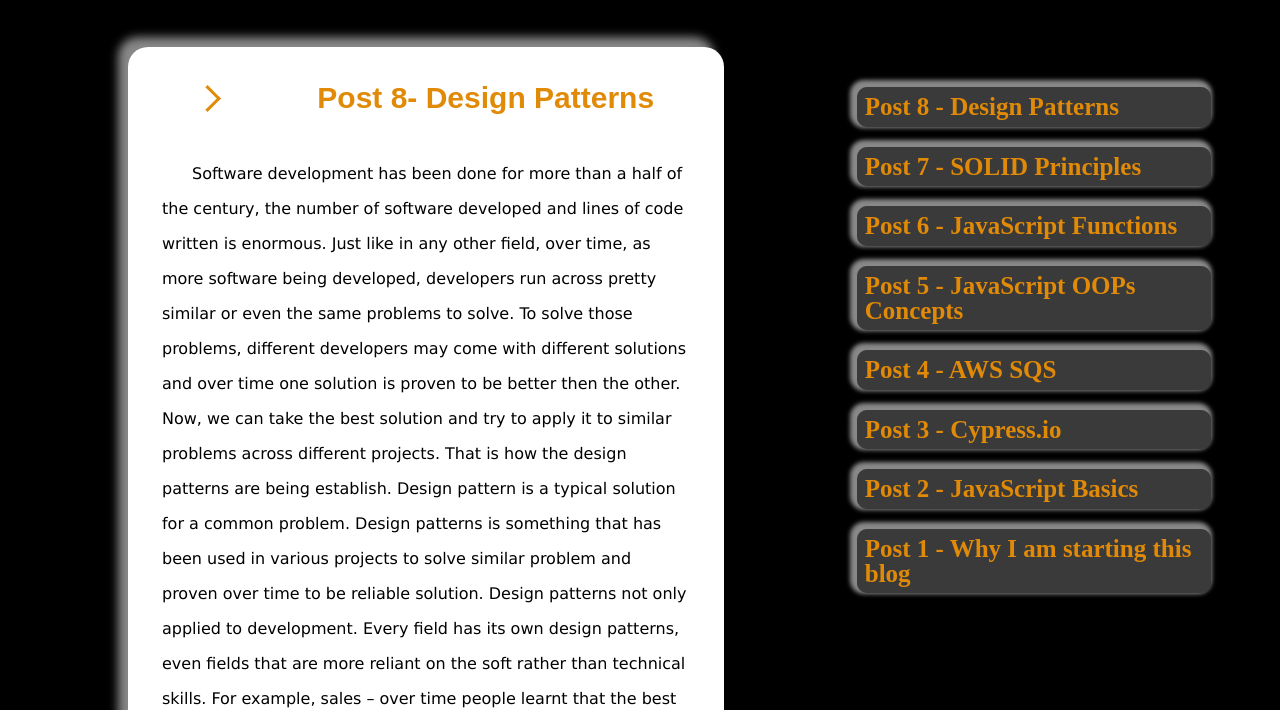
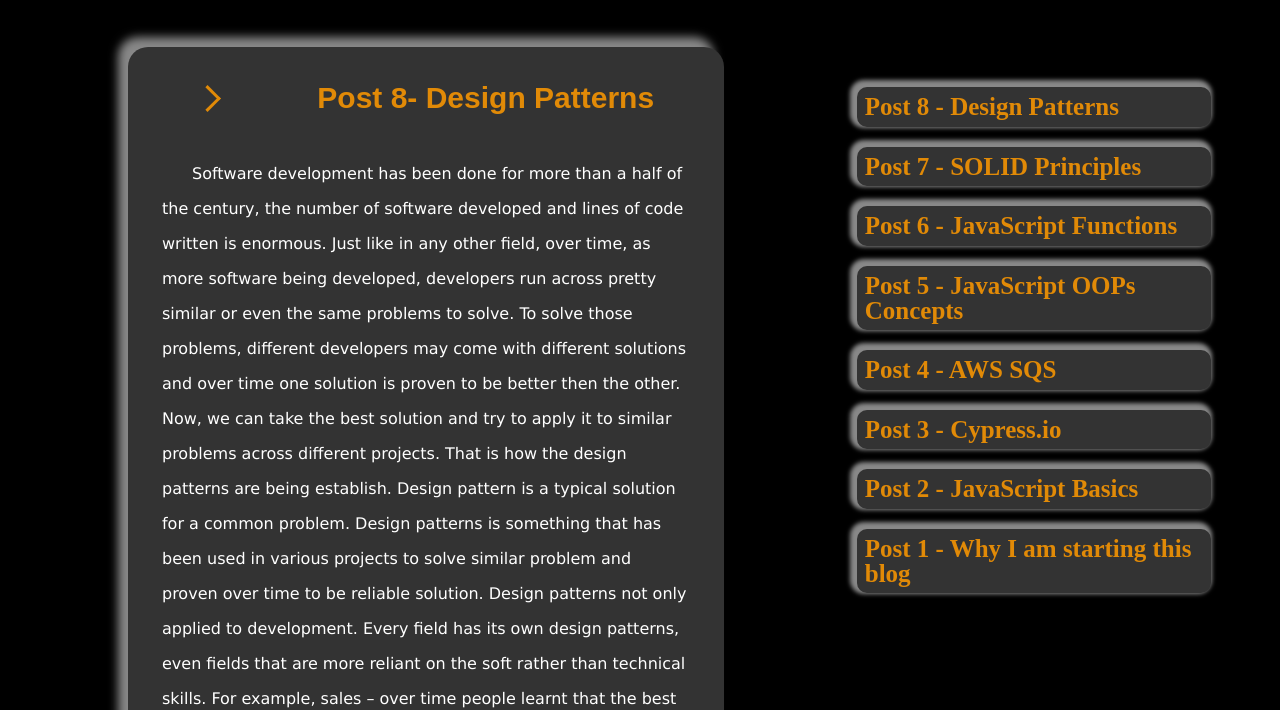
Before and after one commit to okyrylenko/TestAutomationWeeklyBlog, a plain HTML site: page index.html in a window 1280 px wide. Shown: the part 93-803 px from the top of the page. Drawn offline with Linux system fonts and the light colour scheme.

Commit message:
updated styling

```diff
--- a/styles.css
+++ b/styles.css
@@ -58,7 +58,7 @@ table {
 }
 
 body {
-  color: #000;
+  color: #FFF;
   margin: 0;
   padding: 0;
 }
@@ -112,7 +112,7 @@ abbr, dfn, code {
       -ms-flex: 3;
           flex: 3;
   padding: 0 2%;
-  background-color: white;
+  background-color: #333333;
   margin:0px 10%;
   border-radius: 20px;
   box-shadow: -10px -10px 10px #888888;
@@ -189,7 +189,7 @@ aside ul li {
 aside > ul li {
   margin: 20px 5px;
   padding-left: 2%;
-  background:rgba(192,192,192,0.3);
+  background:#333333;
   padding:2%;
   border-radius: 10px;
   box-shadow: -3px -3px 4px 4px #888888;
```
